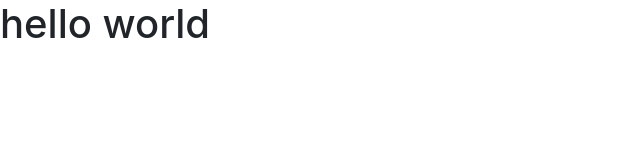
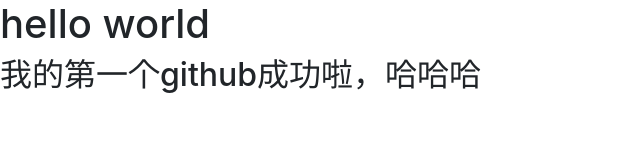
Before and after one commit to xiangbt1996/helloworld, a plain HTML site: page index.html in a window 1280 px wide. Shown: the whole page, without its empty margins (0-640 px from the left). Drawn offline with nearby package versions, Linux system fonts and the light colour scheme.

Commit message:
第一次线上修改

```diff
--- a/index.html
+++ b/index.html
@@ -6,5 +6,6 @@
     </head>
     <body>
 	<h1>hello world</h1>
+	    <h2>我的第一个github成功啦，哈哈哈</h2>
     </body>
 </html>
```
